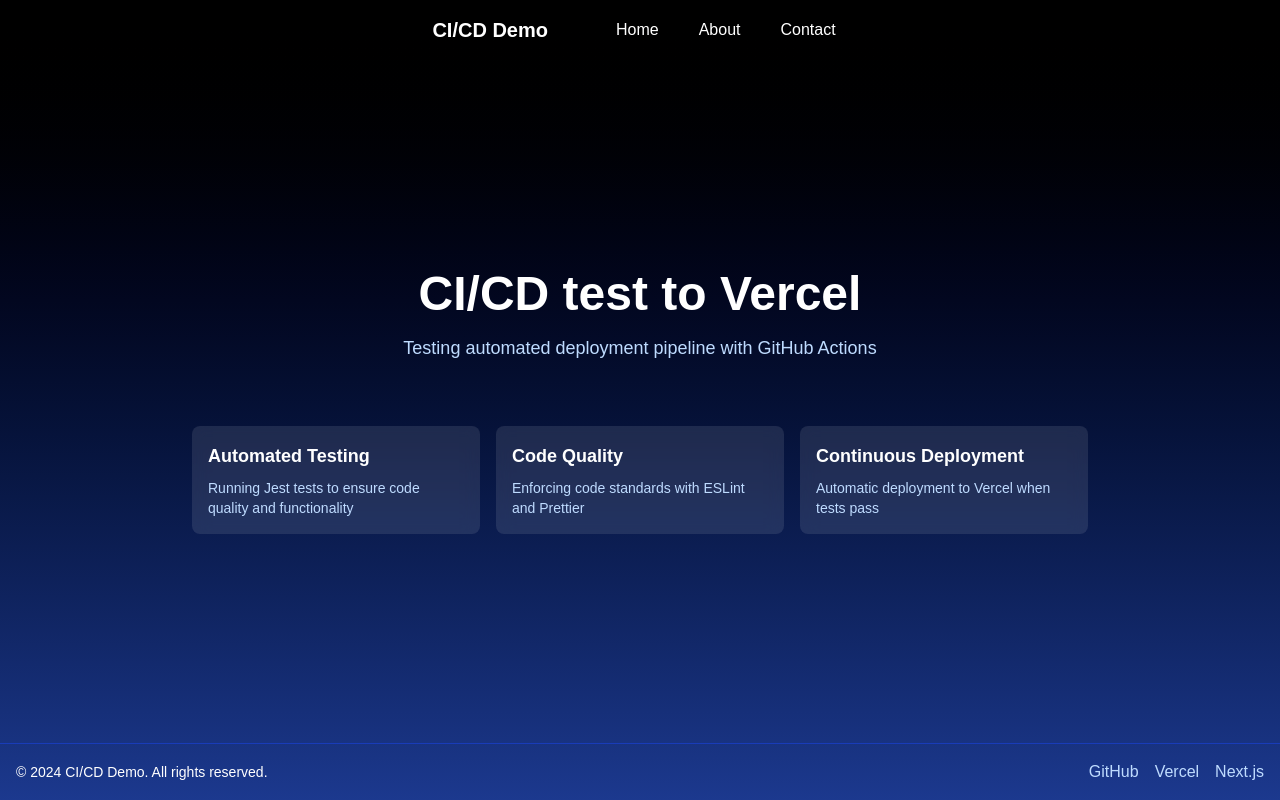
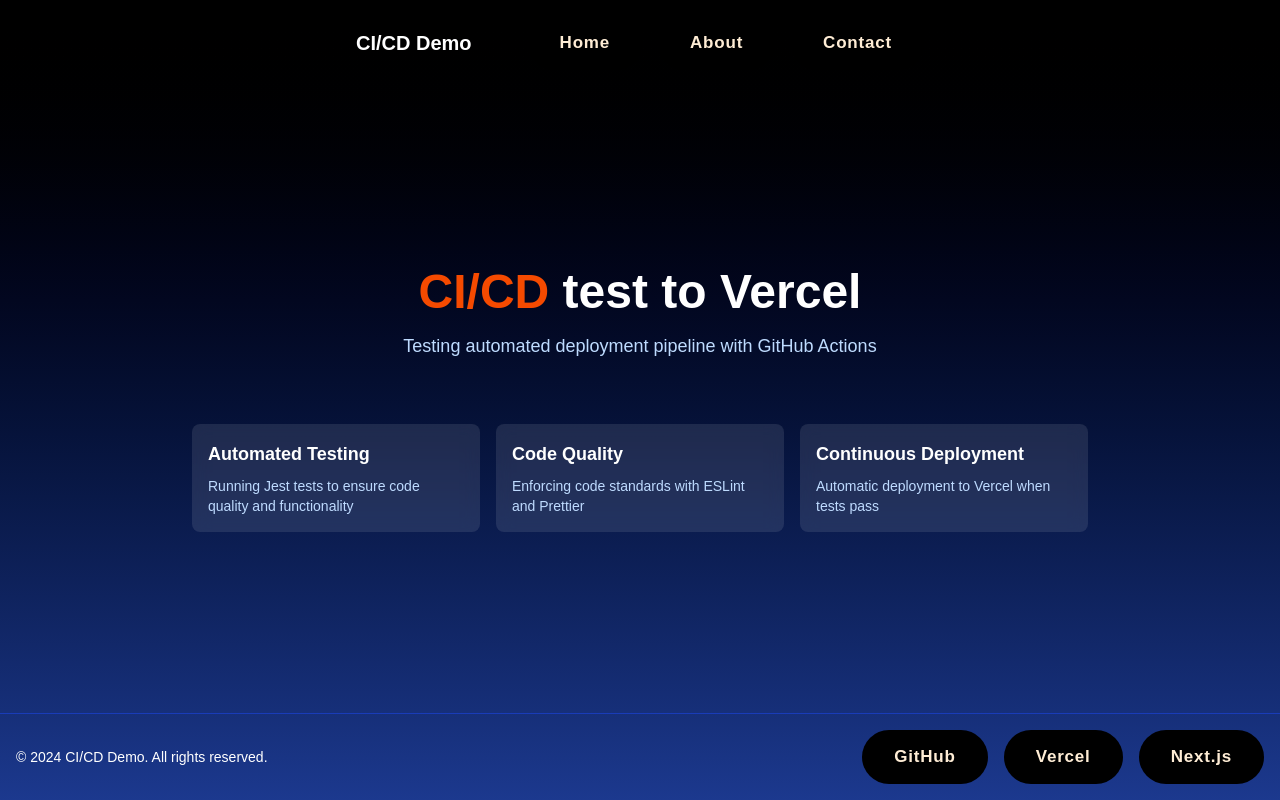
Before and after one commit to Eugene-S-90/Ci, a Next.js app: page / in a window 1280 px wide. Built offline with nearby package versions, Linux system fonts and the light colour scheme.

Commit message:
page upd

```diff
--- a/src/app/page.tsx
+++ b/src/app/page.tsx
@@ -1,3 +1,5 @@
+import styles from './styles/button.module.css'
+
 export default function Home() {
   return (
     <div className="min-h-[100vh] h-[100%] bg-gradient-to-b from-black to-blue-900 flex flex-col">
@@ -5,15 +7,15 @@ export default function Home() {
       <nav className="py-4">
         <div className="container mx-auto flex flex-col sm:flex-row justify-center items-center gap-14">
           <div className="text-white font-bold text-xl">CI/CD Demo</div>
-          <div className="space-x-4">
-            <a href="#" className="text-white hover:text-blue-300 transition-colors px-3 py-1">
-              Home
+          <div className="flex gap-4 flex-wrap justify-center">
+            <a href="#" className={styles.button}>
+              <span>Home</span>
             </a>
-            <a href="#" className="text-white hover:text-blue-300 transition-colors px-3 py-1">
-              About
+            <a href="#" className={styles.button}>
+              <span>About</span>
             </a>
-            <a href="#" className="text-white hover:text-blue-300 transition-colors px-3 py-1">
-              Contact
+            <a href="#" className={styles.button}>
+              <span>Contact</span>
             </a>
           </div>
         </div>
@@ -23,7 +25,7 @@ export default function Home() {
       <main className="flex-1 flex flex-col justify-center container mx-auto px-4">
         {/* Hero Section */}
         <section className="text-center mb-8">
-          <h1 className="text-4xl md:text-5xl font-bold text-white mb-4">CI/CD test to Vercel</h1>
+          <h1 className="text-4xl md:text-5xl font-bold text-white mb-4"><span className="text-orange-600">CI/CD</span> test to Vercel</h1>
           <p className="text-lg text-blue-200 max-w-2xl mx-auto mb-8">
             Testing automated deployment pipeline with GitHub Actions
           </p>
@@ -61,30 +63,30 @@ export default function Home() {
         <div className="container mx-auto px-4">
           <div className="flex flex-col md:flex-row justify-between items-center gap-2">
             <div className="text-white text-sm">© 2024 CI/CD Demo. All rights reserved.</div>
-            <div className="flex items-center space-x-4">
+            <div className="flex items-center gap-4">
               <a
                 href="https://github.com"
                 target="_blank"
                 rel="noopener noreferrer"
-                className="text-blue-200 hover:text-orange-500 transition-colors"
+                className={styles.button}
               >
-                GitHub
+                <span>GitHub</span>
               </a>
               <a
                 href="https://vercel.com"
                 target="_blank"
                 rel="noopener noreferrer"
-                className="text-blue-200 hover:text-orange-500 transition-colors"
+                className={styles.button}
               >
-                Vercel
+                <span>Vercel</span>
               </a>
               <a
                 href="https://nextjs.org"
                 target="_blank"
                 rel="noopener noreferrer"
-                className="text-blue-200 hover:text-orange-500 transition-colors"
+                className={styles.button}
               >
-                Next.js
+                <span>Next.js</span>
               </a>
             </div>
           </div>
--- /dev/null
+++ b/src/app/styles/button.module.css
@@ -0,0 +1,47 @@
+.button {
+  outline: none;
+  cursor: pointer;
+  border: none;
+  padding: 0.9rem 2rem;
+  margin: 0;
+  font-family: inherit;
+  font-size: inherit;
+  position: relative;
+  display: inline-block;
+  letter-spacing: 0.05rem;
+  font-weight: 700;
+  font-size: 17px;
+  border-radius: 500px;
+  overflow: hidden;
+  background: black;
+  color: rgb(255, 237, 213); /* orange-100 */
+  text-decoration: none;
+}
+
+.button span {
+  position: relative;
+  z-index: 10;
+  transition: color 0.4s;
+}
+
+.button:hover span {
+  color: white;
+}
+
+.button::before {
+  content: "";
+  position: absolute;
+  top: 0;
+  left: -10%;
+  width: 120%;
+  height: 100%;
+  background: rgb(234, 88, 12); /* orange-600 */
+  transform: skew(30deg);
+  transition: transform 0.4s cubic-bezier(0.3, 1, 0.8, 1);
+  z-index: 0;
+  transform: translateX(-100%);
+}
+
+.button:hover::before {
+  transform: translateX(0);
+}
```
